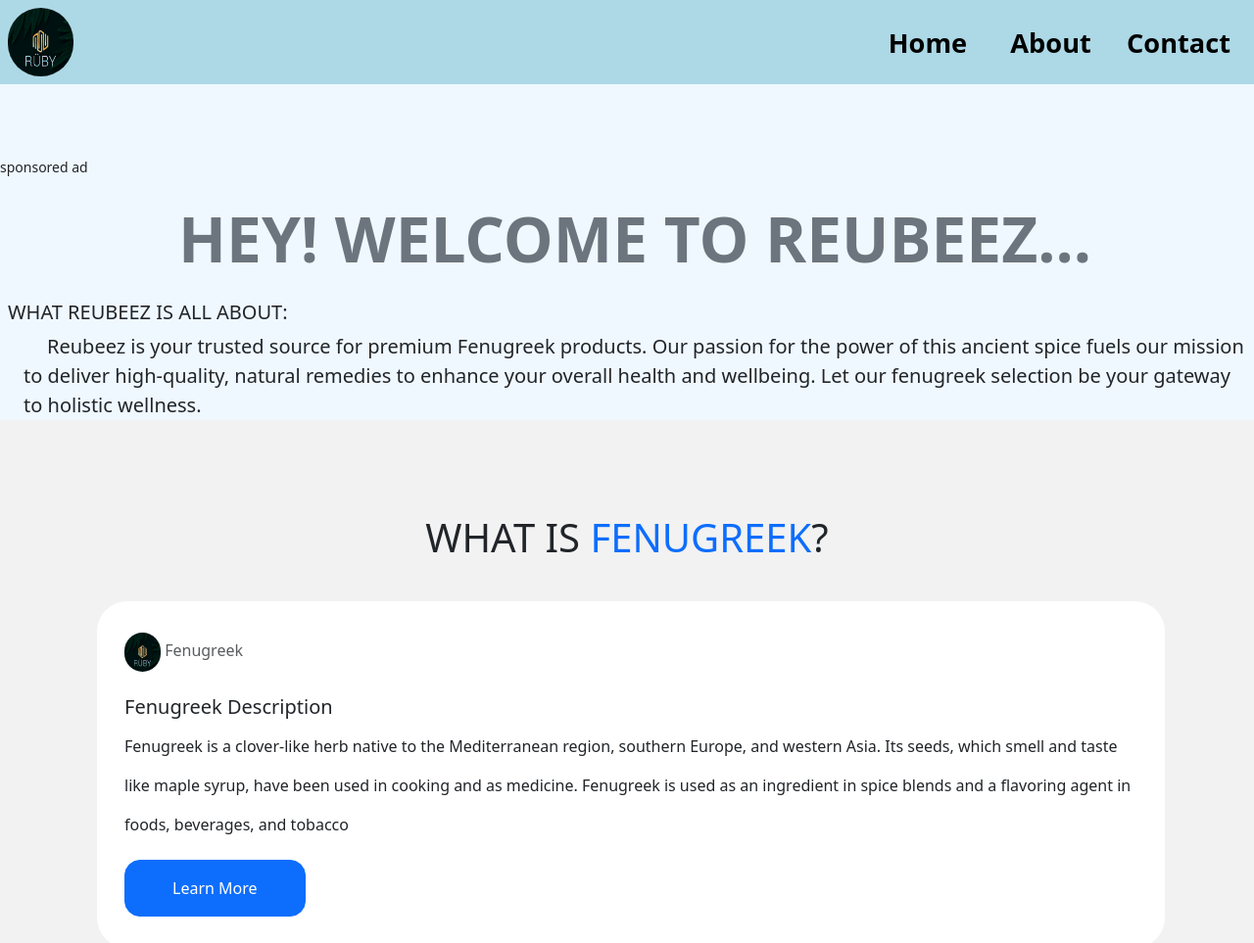
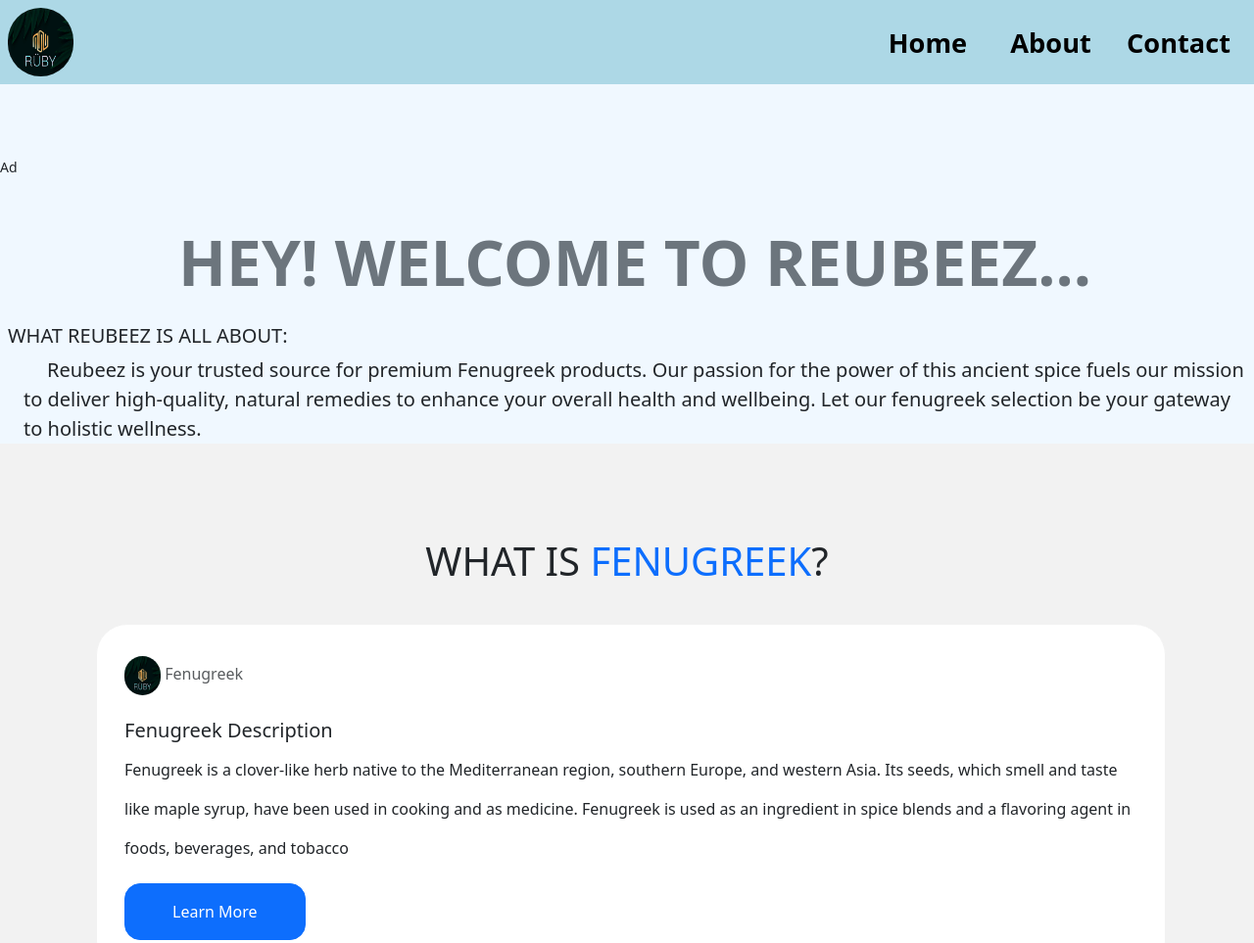
Before and after one commit to eseobodom/reubeez.com, a plain HTML site: page index.html in a window 1280 px wide. Shown: the top 963 px of the page at 98% size. Drawn offline with nearby package versions, Linux system fonts and the light colour scheme.

Commit message:
Update index.html

```diff
--- a/index.html
+++ b/index.html
@@ -116,7 +116,7 @@ height="0" width="0" style="display:none;visibility:hidden"></iframe></noscript>
   </div>
 </div>
 <br><br><br>
-	    <small style="text-align: center;">sponsored ad</small>
+	    <small class="text-center">Ad</small>
       <script type="text/javascript">
 	atOptions = {
 		'key' : '2fb6d5da5f929821d770d9660ddfaa70',
@@ -126,7 +126,7 @@ height="0" width="0" style="display:none;visibility:hidden"></iframe></noscript>
 		'params' : {}
 	};
 </script>
-<script type="text/javascript" src="//www.topcreativeformat.com/2fb6d5da5f929821d770d9660ddfaa70/invoke.js"></script><br><br>
+<script type="text/javascript" src="//www.topcreativeformat.com/2fb6d5da5f929821d770d9660ddfaa70/invoke.js"></script><br><br><br>
 	    <h1 class=" ms-3 display-3 fw-bold text-center text-secondary" id="head"></h1>
 <div class="an">
 <h5 class=" mt-4 ms-2">WHAT REUBEEZ IS ALL ABOUT:</h5>
```
